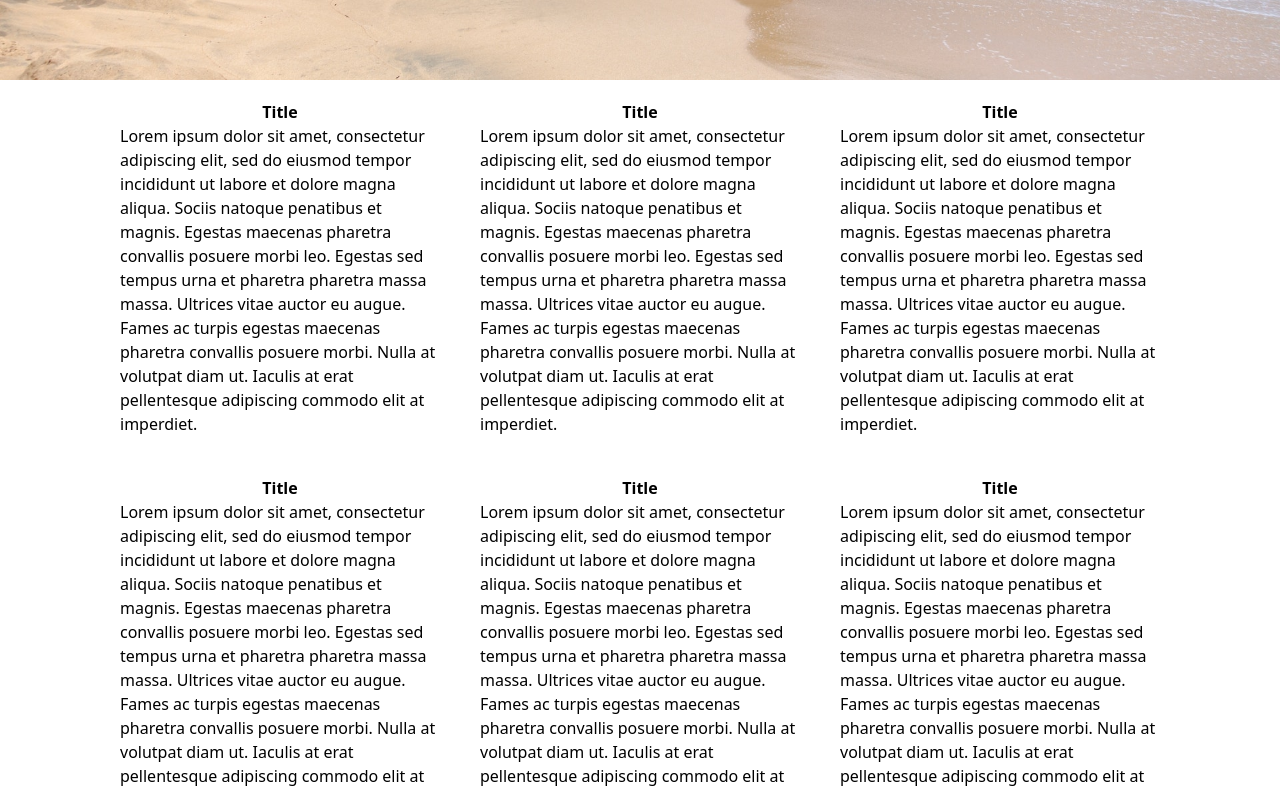
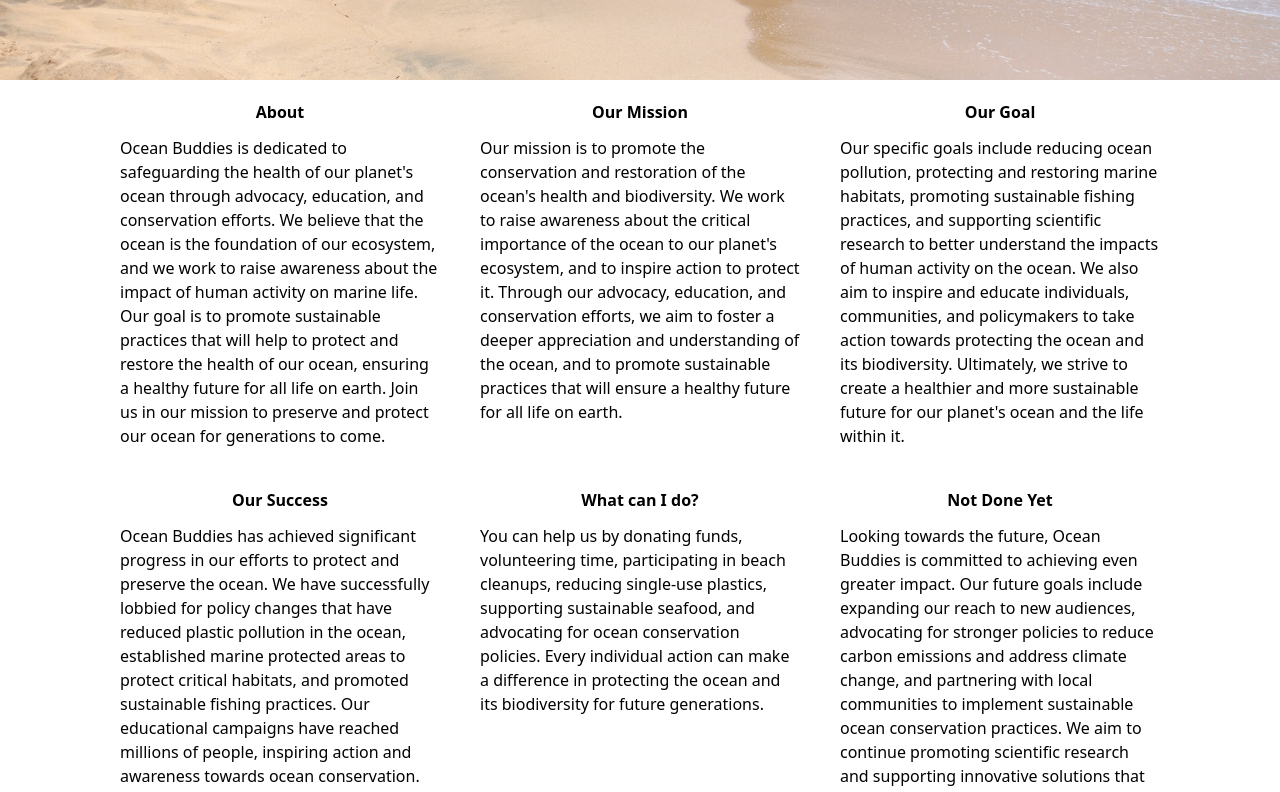
Before and after one commit to Oceans-4/Ocean-App, a React (Create React App) app in the folder client/: page /about in a window 1280 px wide. Shown: the part 720-1512 px from the top of the page. Built offline with nearby package versions, Linux system fonts and the light colour scheme.

Commit message:
filled about page with actual data

```diff
--- a/client/src/components/aboutComponents/About.js
+++ b/client/src/components/aboutComponents/About.js
@@ -3,28 +3,28 @@ import beachside from "./../../images/beachside.jpg";
 const About = () => {
   const datas = [
     {
-      title: "Title",
-      text: "Lorem ipsum dolor sit amet, consectetur adipiscing elit, sed do eiusmod tempor incididunt ut labore et dolore magna aliqua. Sociis natoque penatibus et magnis. Egestas maecenas pharetra convallis posuere morbi leo. Egestas sed tempus urna et pharetra pharetra massa massa. Ultrices vitae auctor eu augue. Fames ac turpis egestas maecenas pharetra convallis posuere morbi. Nulla at volutpat diam ut. Iaculis at erat pellentesque adipiscing commodo elit at imperdiet.",
+      title: "About",
+      text: "Ocean Buddies is dedicated to safeguarding the health of our planet's ocean through advocacy, education, and conservation efforts. We believe that the ocean is the foundation of our ecosystem, and we work to raise awareness about the impact of human activity on marine life. Our goal is to promote sustainable practices that will help to protect and restore the health of our ocean, ensuring a healthy future for all life on earth. Join us in our mission to preserve and protect our ocean for generations to come.",
     },
     {
-      title: "Title",
-      text: "Lorem ipsum dolor sit amet, consectetur adipiscing elit, sed do eiusmod tempor incididunt ut labore et dolore magna aliqua. Sociis natoque penatibus et magnis. Egestas maecenas pharetra convallis posuere morbi leo. Egestas sed tempus urna et pharetra pharetra massa massa. Ultrices vitae auctor eu augue. Fames ac turpis egestas maecenas pharetra convallis posuere morbi. Nulla at volutpat diam ut. Iaculis at erat pellentesque adipiscing commodo elit at imperdiet.",
+      title: "Our Mission",
+      text: "Our mission is to promote the conservation and restoration of the ocean's health and biodiversity. We work to raise awareness about the critical importance of the ocean to our planet's ecosystem, and to inspire action to protect it. Through our advocacy, education, and conservation efforts, we aim to foster a deeper appreciation and understanding of the ocean, and to promote sustainable practices that will ensure a healthy future for all life on earth.",
     },
     {
-      title: "Title",
-      text: "Lorem ipsum dolor sit amet, consectetur adipiscing elit, sed do eiusmod tempor incididunt ut labore et dolore magna aliqua. Sociis natoque penatibus et magnis. Egestas maecenas pharetra convallis posuere morbi leo. Egestas sed tempus urna et pharetra pharetra massa massa. Ultrices vitae auctor eu augue. Fames ac turpis egestas maecenas pharetra convallis posuere morbi. Nulla at volutpat diam ut. Iaculis at erat pellentesque adipiscing commodo elit at imperdiet.",
+      title: "Our Goal",
+      text: "Our specific goals include reducing ocean pollution, protecting and restoring marine habitats, promoting sustainable fishing practices, and supporting scientific research to better understand the impacts of human activity on the ocean. We also aim to inspire and educate individuals, communities, and policymakers to take action towards protecting the ocean and its biodiversity. Ultimately, we strive to create a healthier and more sustainable future for our planet's ocean and the life within it.",
     },
     {
-      title: "Title",
-      text: "Lorem ipsum dolor sit amet, consectetur adipiscing elit, sed do eiusmod tempor incididunt ut labore et dolore magna aliqua. Sociis natoque penatibus et magnis. Egestas maecenas pharetra convallis posuere morbi leo. Egestas sed tempus urna et pharetra pharetra massa massa. Ultrices vitae auctor eu augue. Fames ac turpis egestas maecenas pharetra convallis posuere morbi. Nulla at volutpat diam ut. Iaculis at erat pellentesque adipiscing commodo elit at imperdiet.",
+      title: "Our Success",
+      text: "Ocean Buddies has achieved significant progress in our efforts to protect and preserve the ocean. We have successfully lobbied for policy changes that have reduced plastic pollution in the ocean, established marine protected areas to protect critical habitats, and promoted sustainable fishing practices. Our educational campaigns have reached millions of people, inspiring action and awareness towards ocean conservation. Through our efforts, we have made significant strides towards a healthier and more sustainable future for our planet's ocean.",
     },
     {
-      title: "Title",
-      text: "Lorem ipsum dolor sit amet, consectetur adipiscing elit, sed do eiusmod tempor incididunt ut labore et dolore magna aliqua. Sociis natoque penatibus et magnis. Egestas maecenas pharetra convallis posuere morbi leo. Egestas sed tempus urna et pharetra pharetra massa massa. Ultrices vitae auctor eu augue. Fames ac turpis egestas maecenas pharetra convallis posuere morbi. Nulla at volutpat diam ut. Iaculis at erat pellentesque adipiscing commodo elit at imperdiet.",
+      title: "What can I do?",
+      text: "You can help us by donating funds, volunteering time, participating in beach cleanups, reducing single-use plastics, supporting sustainable seafood, and advocating for ocean conservation policies. Every individual action can make a difference in protecting the ocean and its biodiversity for future generations.",
     },
     {
-      title: "Title",
-      text: "Lorem ipsum dolor sit amet, consectetur adipiscing elit, sed do eiusmod tempor incididunt ut labore et dolore magna aliqua. Sociis natoque penatibus et magnis. Egestas maecenas pharetra convallis posuere morbi leo. Egestas sed tempus urna et pharetra pharetra massa massa. Ultrices vitae auctor eu augue. Fames ac turpis egestas maecenas pharetra convallis posuere morbi. Nulla at volutpat diam ut. Iaculis at erat pellentesque adipiscing commodo elit at imperdiet.",
+      title: "Not Done Yet",
+      text: "Looking towards the future, Ocean Buddies is committed to achieving even greater impact. Our future goals include expanding our reach to new audiences, advocating for stronger policies to reduce carbon emissions and address climate change, and partnering with local communities to implement sustainable ocean conservation practices. We aim to continue promoting scientific research and supporting innovative solutions that will help to protect and restore the health of our planet's ocean.",
     },
   ];
   return (
@@ -33,8 +33,8 @@ const About = () => {
       <section className="flex flex-wrap justify-center mb-40">
         {datas.map((data) => (
           <div className="w-1/4 max-md:w-full m-5">
-            <h1 className="text-center font-bold">{data.title}</h1>
-            <p>{data.text}</p>
+            <h1 className="text-center font-bold mb-3">{data.title}</h1>
+            <p className="font-extralight">{data.text}</p>
           </div>
         ))}
       </section>
--- a/client/src/components/supportComponent/SupportPage.js
+++ b/client/src/components/supportComponent/SupportPage.js
@@ -58,11 +58,11 @@ const SupportPage = () => {
         <div className="w-5/12 max-lg:w-9/12 max-sm:w-11/12 mx-7 pt-8 mt-20  glass">
           <h1 className="text-center text-4xl font-bold text-[#0B2447]">Donation</h1>
           <section className="flex justify-center pt-4">
-            <div className="flex">
+            {/* <div className="flex">
               <div className="bg-[#78d0ee] text-white font-bold p-3 text-xl mx-2">$25</div>
               <div className="bg-blue-500 text-white font-bold p-3 text-xl mx-2">$50</div>
               <div className="bg-[#78d0ee] text-white font-bold p-3 text-xl mx-2">$75</div>
-            </div>
+            </div> */}
           </section>
           <div className="m-8 py-4">
             <label className="font-bold">First Name</label>
```
